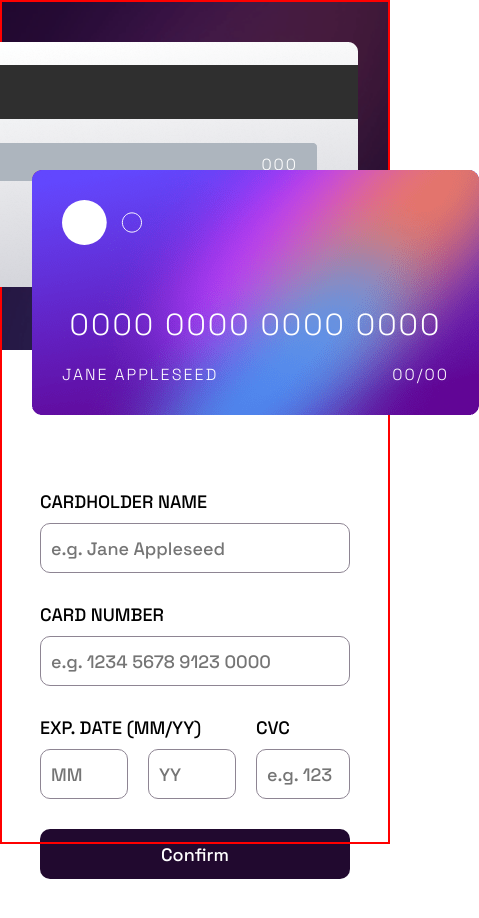
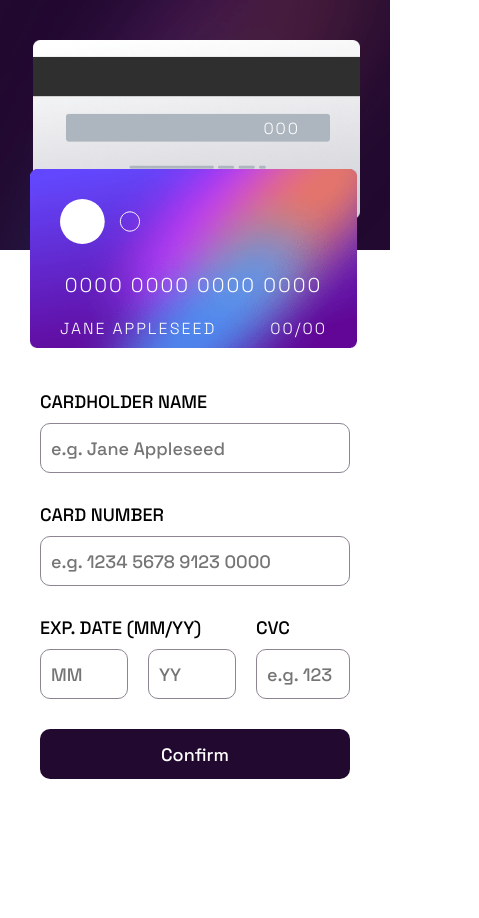
Before and after one commit to darlanaraujo/Frontend-Mentor-Formulario-Interativo-Cartao, a plain HTML site: page index.html in a window 390 px wide. Shown: the whole page, 479 px wide, since content can reach past the window. After the commit the page ends 850 px from the top, so only its background shows below. Drawn offline with Linux system fonts and the light colour scheme.

Commit message:
Atualização #3
Concluido as melhorias para responsividade mobile.

```diff
--- a/scss/estilo.scss
+++ b/scss/estilo.scss
@@ -27,6 +27,10 @@
             height: 30%;
             min-height: 350px;
             background-image: url(./../assets/images/bg-main-mobile.png);
+        }
+
+        @include mobile {
+            min-height: 250px;
         }
     }
 
@@ -126,7 +130,6 @@
         width: 100%;
         height: 100%;
         position: absolute;
-        border: solid 2px red;
 
         .cartao {
             width: 447px;
@@ -135,12 +138,19 @@
             font-weight: 300;
             text-transform: uppercase;
             letter-spacing: 2px;
+            background-size: contain;
+            background-repeat: no-repeat;
+            position: absolute;
+
+            @include mobile {
+                width: 327px;
+                height: 200px;
+            }
         }
 
         .cartao-frente {
             background-image: url(./../assets/images/bg-card-front.png);
-            background-repeat: no-repeat;
-            position: absolute;
+
             top: 20%;
             left: 10%;
             padding: 30px;
@@ -165,9 +175,12 @@
 
                 text-align: center;
 
-
                 .numero-cartao {
                     font-size: 1.9rem;
+
+                    @include mobile {
+                        font-size: 20px;
+                    }
 
                 }
 
@@ -182,8 +195,6 @@
 
         .cartao-verso {
             background-image: url(./../assets/images/bg-card-back.png);
-            background-repeat: no-repeat;
-            position: absolute;
             top: 49%;
             left: 15%;
             display: flex;
@@ -202,6 +213,13 @@
                 right: 30px;
 
             }
+
+            .seguranca-cartao {
+                @include mobile {
+                    position: absolute;
+                    top: 78px;
+                }
+            }
         }
     }
 }
```
Also changed, not shown: css/estilo.css.
